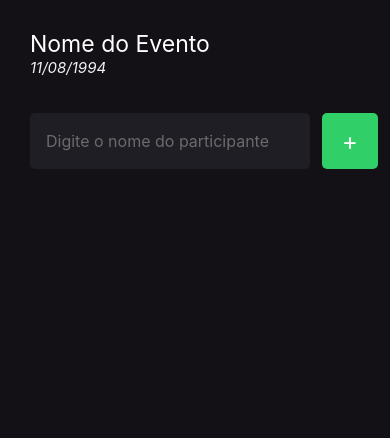
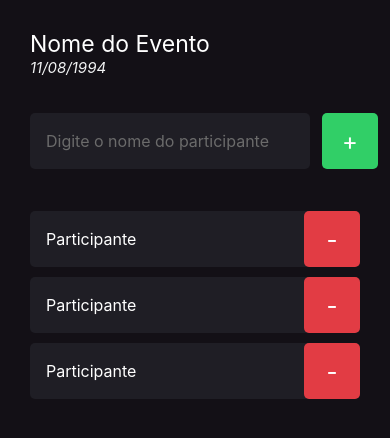
Before and after one commit to edinelsonjr32/imhere, a React Native app: screen / in a window 390 px wide. Shown: the top 438 px of the page. Built offline with nearby package versions, Linux system fonts and the light colour scheme.

Commit message:
Criando o componente participante

```diff
--- /dev/null
+++ b/src/components/Participant/index.tsx
@@ -0,0 +1,13 @@
+import { Text, View , TouchableOpacity} from "react-native";
+
+import { styles } from "./styles";
+export default function Participant() {
+  return (
+    <View style={styles.container}>
+      <Text style={styles.name}>Participante</Text>
+      <TouchableOpacity style={styles.button}>
+        <Text style={styles.buttonText}>-</Text>
+      </TouchableOpacity>
+    </View>
+  );
+}
--- /dev/null
+++ b/src/components/Participant/styles.ts
@@ -0,0 +1,31 @@
+import { StyleSheet } from "react-native";
+
+export const styles = StyleSheet.create({
+
+    container:{
+        width: '100%',
+        backgroundColor: '#1f1e25',
+        borderRadius: 5,
+        flexDirection: 'row',
+        alignItems: 'center',
+        marginBottom:10,
+    },
+    name:{
+        flex:1,
+        fontSize: 16,
+        color: '#fff',
+        marginLeft: 16,
+    },buttonText:{
+        color: '#fff',
+        fontSize: 24
+    },
+    button:{
+        width: 56,
+        height: 56,
+        borderRadius: 5,
+        backgroundColor: '#e23c44',
+        alignItems: 'center',
+        justifyContent: 'center'
+    },
+
+});
--- a/src/screens/Home/index.tsx
+++ b/src/screens/Home/index.tsx
@@ -1,5 +1,8 @@
 import { Text, View, TextInput, TouchableOpacity } from "react-native";
 import { styles } from "./styles";
+
+import Participant from "../../components/Participant";
+
 export function Home() {
   /**
    * Função inicial do nosso aplicativo
@@ -27,6 +30,12 @@
           <Text style={styles.buttonText}>+</Text>
         </TouchableOpacity>
       </View>
+      <Participant/>
+
+      <Participant/>
+
+      <Participant/>
+
     </View>
   );
 }
```
